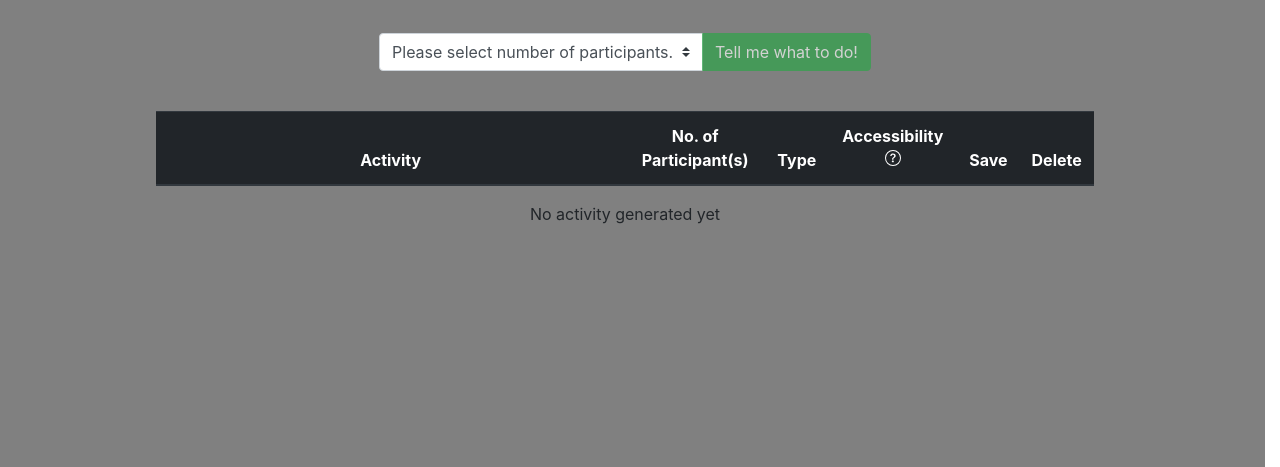
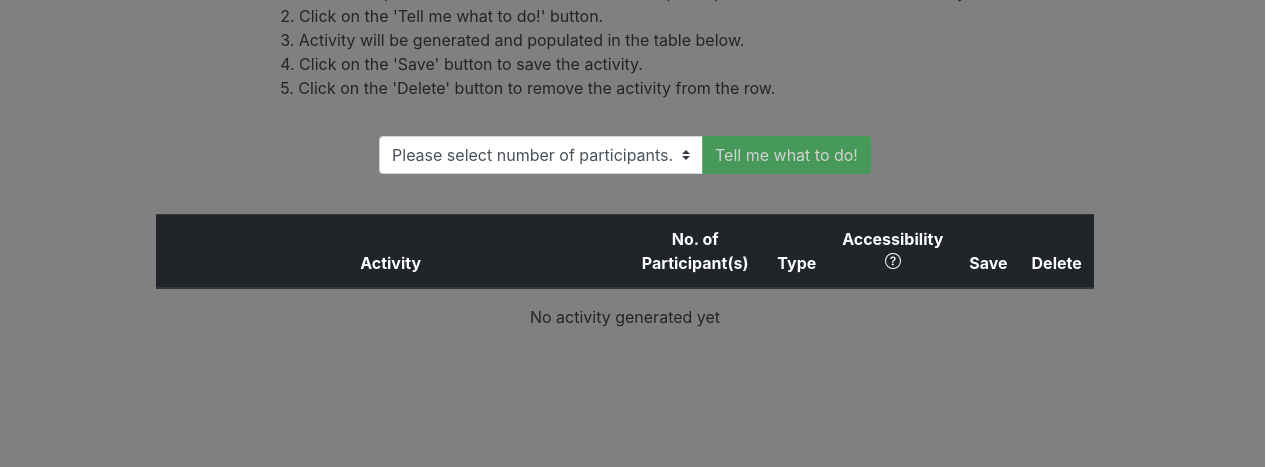
Before and after one commit to sherylmichaela/phase-1-project, a plain HTML site: page index.html in a window 1280 px wide. Shown: the part 333-800 px from the top of the page. Drawn offline with nearby package versions, Linux system fonts and the light colour scheme.

Commit message:
Added instructions

```diff
--- a/index.html
+++ b/index.html
@@ -35,6 +35,16 @@
         Thinking of what activity you should be doing by yourself or with your
         mates?<br />
         This API will suggest an activity based on the number of participants.
+      </p>
+      <br />
+      <h2>Instructions</h2>
+      <p class="instructions">
+        1. Use the dropdown menu to select the number of participant(s) involved
+        to do the activity.<br />
+        2. Click on the 'Tell me what to do!' button.<br />
+        3. Activity will be generated and populated in the table below.<br />
+        4. Click on the 'Save' button to save the activity.<br />
+        5. Click on the 'Delete' button to remove the activity from the row.
       </p>
       <form>
         <div class="input-group">
--- a/style.css
+++ b/style.css
@@ -21,3 +21,7 @@ body {
 .table {
   margin-top: 20px;
 }
+
+.instructions {
+  text-align: left;
+}
```
